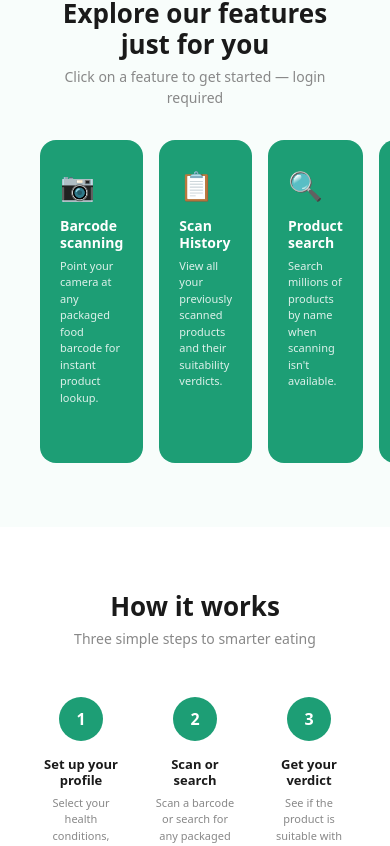
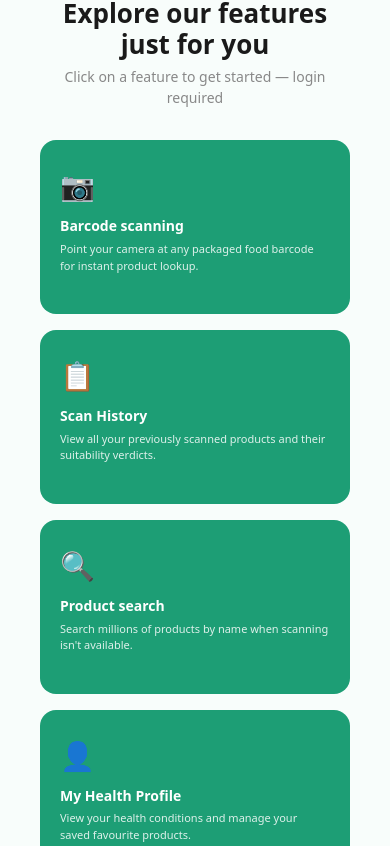
Before and after one commit to angieeeaaa/Nutriscan, a React (Create React App) app: page / in a window 390 px wide. Shown: the part 913-1759 px from the top of the page. Built offline with nearby package versions, Linux system fonts and the light colour scheme.

Commit message:
fix feature cards mobile responsiveness

```diff
--- a/src/components/Design.jsx
+++ b/src/components/Design.jsx
@@ -74,7 +74,7 @@
       <div style={{ padding: '4rem 2.5rem', background: '#f8fdfb' }}>
         <h2 style={{ textAlign: 'center', fontSize: 26, fontWeight: 800, color: '#1a1a1a', marginBottom: 6 }}>Explore our features just for you</h2>
         <p style={{ textAlign: 'center', color: '#888', fontSize: 14, marginBottom: '2rem' }}>Click on a feature to get started — login required</p>
-        <div style={{ display: 'grid', gridTemplateColumns: 'repeat(4, 1fr)', gap: 16 }}>
+        <div style={{ display: 'grid', gridTemplateColumns: 'repeat(auto-fit, minmax(150px, 1fr))', gap: 16 }}>
           {[
             { icon: '📷', title: 'Barcode scanning', desc: 'Point your camera at any packaged food barcode for instant product lookup.', target: 'search', active: true },
             { icon: '📋', title: 'Scan History', desc: 'View all your previously scanned products and their suitability verdicts.', target: 'history', active: true },
```
